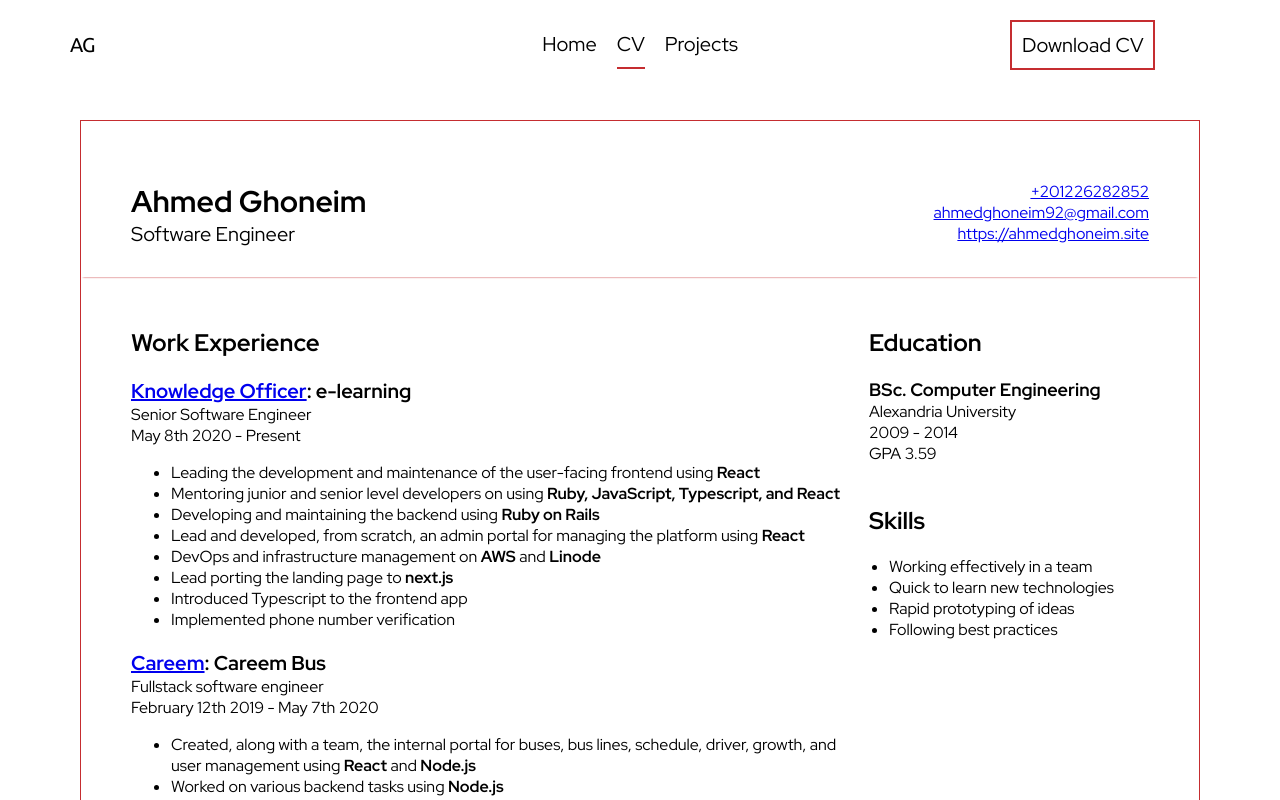
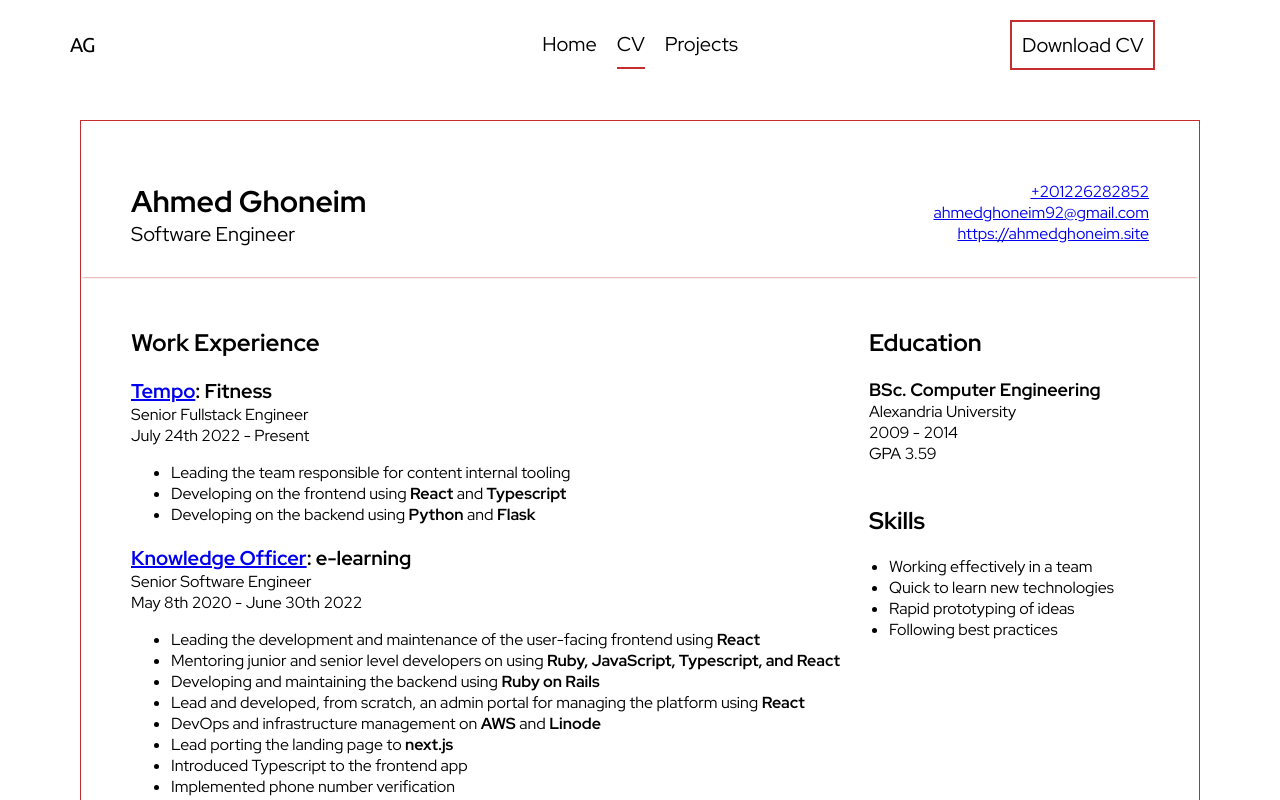
Before and after one commit to aghoneim92/homepage, a Next.js app: page /cv in a window 1280 px wide. Shown: the top 800 px of the page. Built offline with nearby package versions, Linux system fonts and the light colour scheme.

Commit message:
Update work experience

```diff
--- a/components/CV/workExperience.tsx
+++ b/components/CV/workExperience.tsx
@@ -1,7 +1,25 @@
 const workExperience = [
   {
+    from: "July 24th 2022",
+    to: "Present",
+    company: <a href="https://tempo.fit">Tempo</a>,
+    companyDescription: "Fitness",
+    position: "Senior Fullstack Engineer",
+    responsibilities: (
+      <ul>
+        <li>Leading the team responsible for content internal tooling</li>
+        <li>
+          Developing on the frontend using <b>React</b> and <b>Typescript</b>
+        </li>
+        <li>
+          Developing on the backend using <b>Python</b> and <b>Flask</b>
+        </li>
+      </ul>
+    ),
+  },
+  {
     from: "May 8th 2020",
-    to: "Present",
+    to: "June 30th 2022",
     company: <a href="https://knowledgeofficer.com">Knowledge Officer</a>,
     companyDescription: "e-learning",
     position: "Senior Software Engineer",
```
